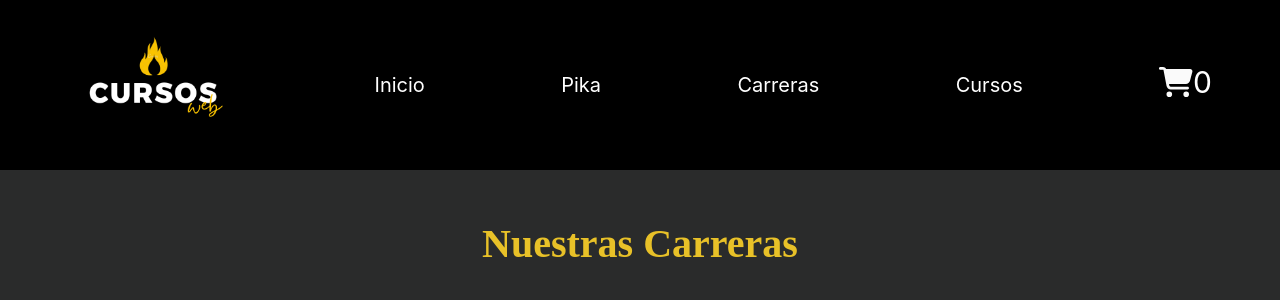
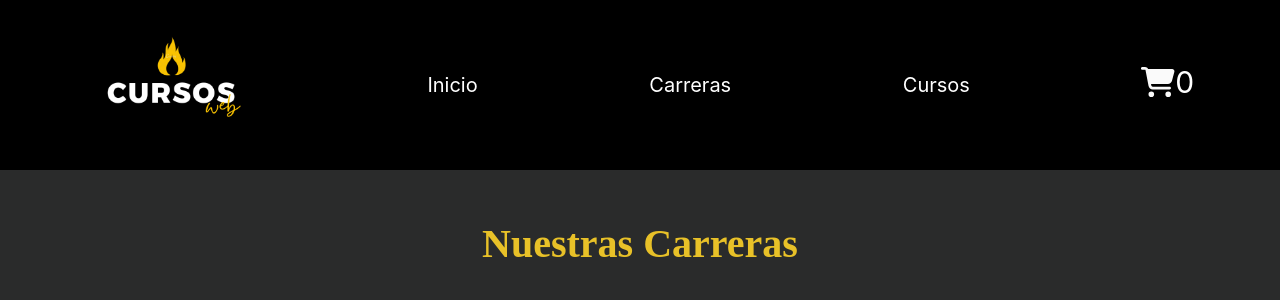
Before and after one commit to Facu-2022/React, a React (Create React App) app: page / in a window 1280 px wide. Shown: the top 300 px of the page. Built offline with nearby package versions, Linux system fonts and the light colour scheme; no server answers; the database is empty.

Commit message:
egrego estilos

```diff
--- a/src/App.js
+++ b/src/App.js
@@ -1,7 +1,6 @@
 import { ItemListContainer } from "./components/ItemListContainer/ItemListContainer";
 import { NavBar } from "./components/NavBar/NavBar";
 import './App.css';
-import { Pika } from "./components/Pika/Pika";
 import { ItemDetailContainer } from "./components/ItemDetailContainer/ItemDetailContainer";
 import { Cart } from "./components/Cart/Cart";
 import { Checkout } from "./components/Checkout/Checkout";
@@ -25,10 +24,9 @@ function App() {
     <CartProvider>
       <div className="App">
         <Router>
-          <NavBar />
+          <NavBar/>
           <Routes>
             <Route path='/' element={<ItemListContainer />} />
-            <Route path='/Pika' element={<Pika />} />
             <Route path='Cart' element={<Cart/>} />
             <Route path='Checkout' element={<Checkout/>} />
             <Route path='carreras/:categoryId' element={<ItemListContainer />} />
--- a/src/components/NavBar/NavBar.jsx
+++ b/src/components/NavBar/NavBar.jsx
@@ -19,9 +19,6 @@ export const NavBar = () => {
           <Link  className='link' to="/">Inicio</Link>
         </Nav.Item>
         <Nav.Item>
-        <Link  className='link' to="/Pika">Pika</Link>
-        </Nav.Item>
-        <Nav.Item>
         <Link  className='link' to="/carreras/carrera">Carreras</Link>
         </Nav.Item>
         <Nav.Item>
```
